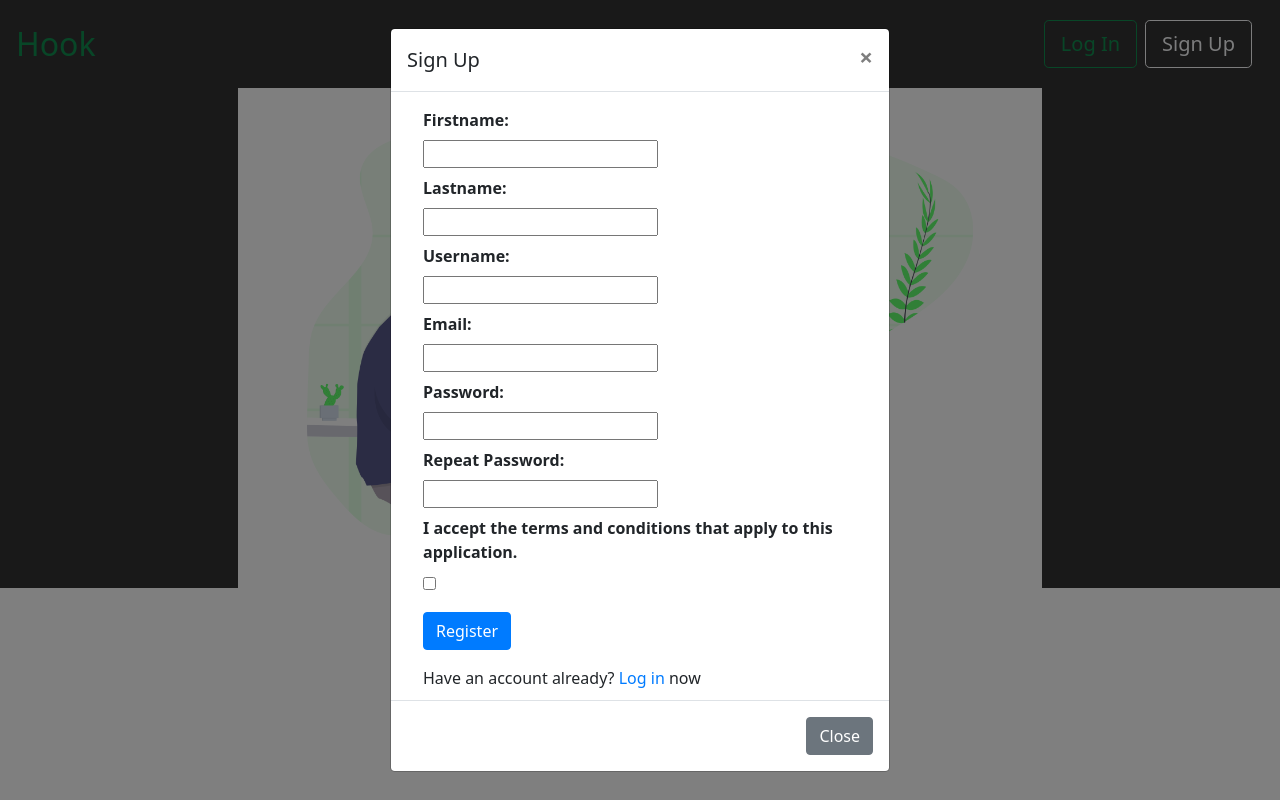
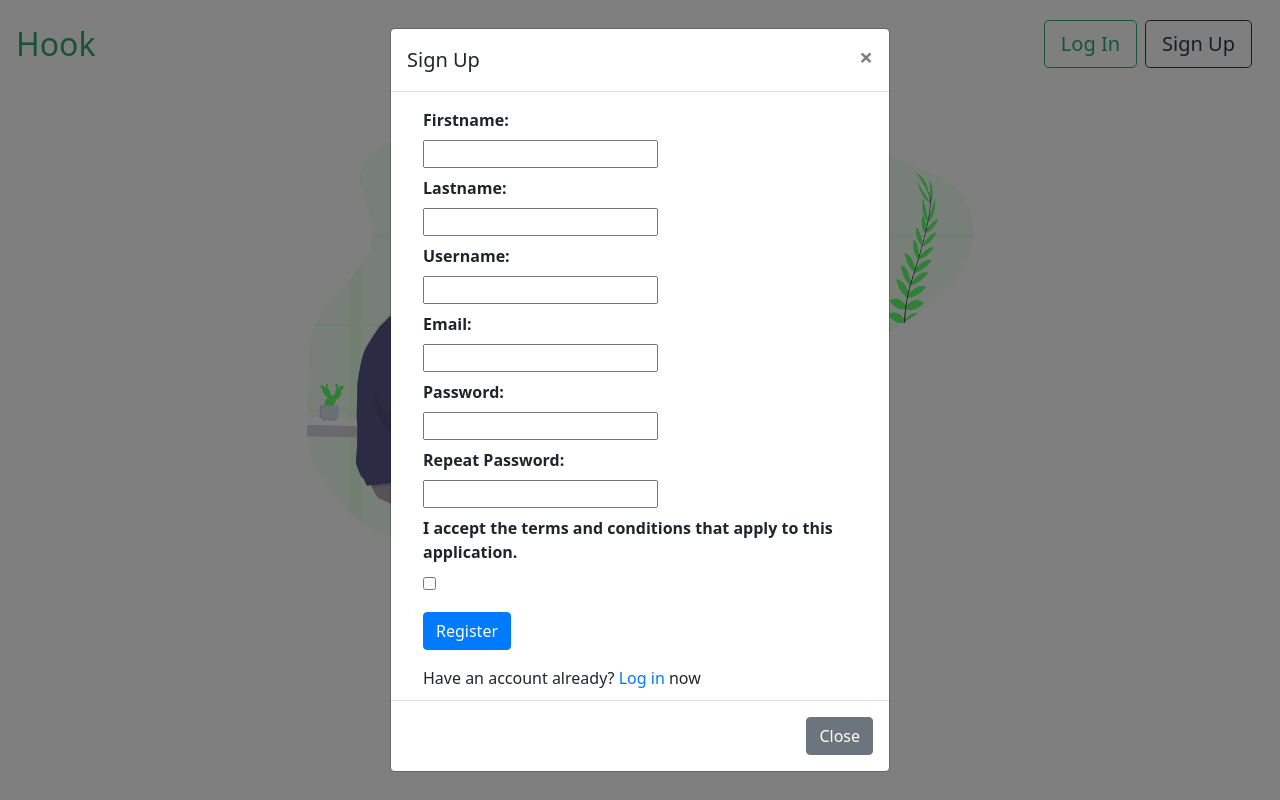
Before and after one commit to techemmy/Flask-Chat-Application, a Flask app: page / in a window 1280 px wide. Run offline with Flask 2, Linux system fonts and the light colour scheme; some libraries are stand-ins or nearby versions.

Commit message:
fix frontend

```diff
--- a/hook/templates/base.html
+++ b/hook/templates/base.html
@@ -32,10 +32,8 @@
         {% endif %}
     {% endwith %}
 
-    <div class="fluid-container">
     {% block content %}
     {% endblock %}
-    </div>
 
     {% include "main/script.html" %}
 
--- a/hook/templates/main/chat.html
+++ b/hook/templates/main/chat.html
@@ -4,6 +4,7 @@
 
 {% block content %}
 <div>{% include 'main/navbar.html' %}</div>
+<div class="fluid-container">
     <main>
         <div class="row chat-head">
             <h2 class="col-sm-10 chat-rep">{{ session.user.username }}</h2>
@@ -75,8 +76,7 @@
                                     <p class="msg-msg">message</p>
                                 </div>
                             </div>
-                    </div>
- -->
+                        </div> -->
                     </div>
                     <div class="send-space row">
                         <input type="text" name="message" class="form-control col-sm-10" id="send-message">
@@ -86,7 +86,7 @@
             </div>
         </div>
     </main>
-
+</div>
 
     <div class="modal" id="add-temp" tabindex="-1" role="dialog" aria-labelledby="exampleModalLabel" aria-hidden="true" data-backdrop="static", data-keyboard="false">
         <div class="modal-dialog modal-dialog-scrollable">
--- a/hook/templates/main/home.html
+++ b/hook/templates/main/home.html
@@ -3,11 +3,13 @@
 {% block title %} Hook - Connect{% endblock %}
 
 {% block content %}
-<div>{% include 'main/navbar.html' %}</div>
-<div class="img-box"><img src="{{ url_for('static', filename='assets/hook1.png') }}" class="img-fluid" alt="Responsive image"></div>
-    {% if session.logged_in %}
-        <div>Logged In</div>
-    {% else %}
+
+{% include 'main/navbar.html' %}
+
+<div class="img-box">
+    <img src="{{ url_for('static', filename='assets/hook1.png') }}" class="img-fluid" alt="Responsive image">
+</div>
+
 <div class="modal" id="signup" tabindex="-1" role="dialog" aria-labelledby="exampleModalLabel" aria-hidden="true" data-backdrop="static", data-keyboard="false">
     <div class="modal-dialog modal-dialog-scrollable">
         <div class="modal-content">
@@ -56,5 +58,5 @@
         </div>
     </div>
 </div>
-    {% endif %}
+
 {% endblock %}
--- a/hook/templates/main/navbar.html
+++ b/hook/templates/main/navbar.html
@@ -3,13 +3,13 @@
         <h3 class="navbar-brand" style="color: whitesmoke;cursor: default;">Hook</h3>
         <div class="form-inline p-2">
             <a href="{{ url_for('chat.index') }}"><button type="button" class="btn btn-outline-success btn-lg m-1">Chat</button></a>
-            <a href="{{ url_for('auth.logout') }}"><button type="button" class="btn btn-outline-light btn-lg m-1">Logout</button></a>
+            <a href="{{ url_for('auth.logout') }}"><button type="button" class="btn btn-outline-dark btn-lg m-1">Logout</button></a>
         </div>
     {% else %}
         <a class="navbar-brand" href="{{ url_for('index') }}">Hook</a>
         <div class="form-inline p-2">
             <a href="{{ url_for('auth.login') }}"><button type="button" class="btn btn-outline-success btn-lg m-1" id="login_btn">Log In</button></a>
-            <button type="button" class="btn btn-outline-light btn-lg m-1 signup" data-toggle="modal" data-target="#signup" id="signup_btn">Sign Up</button>
+            <button type="button" class="btn btn-outline-dark btn-lg m-1 signup" data-toggle="modal" data-target="#signup" id="signup_btn">Sign Up</button>
         </div>
     {% endif %}
 </nav>
```
Lines whose indentation alone changed are shown as unchanged.
